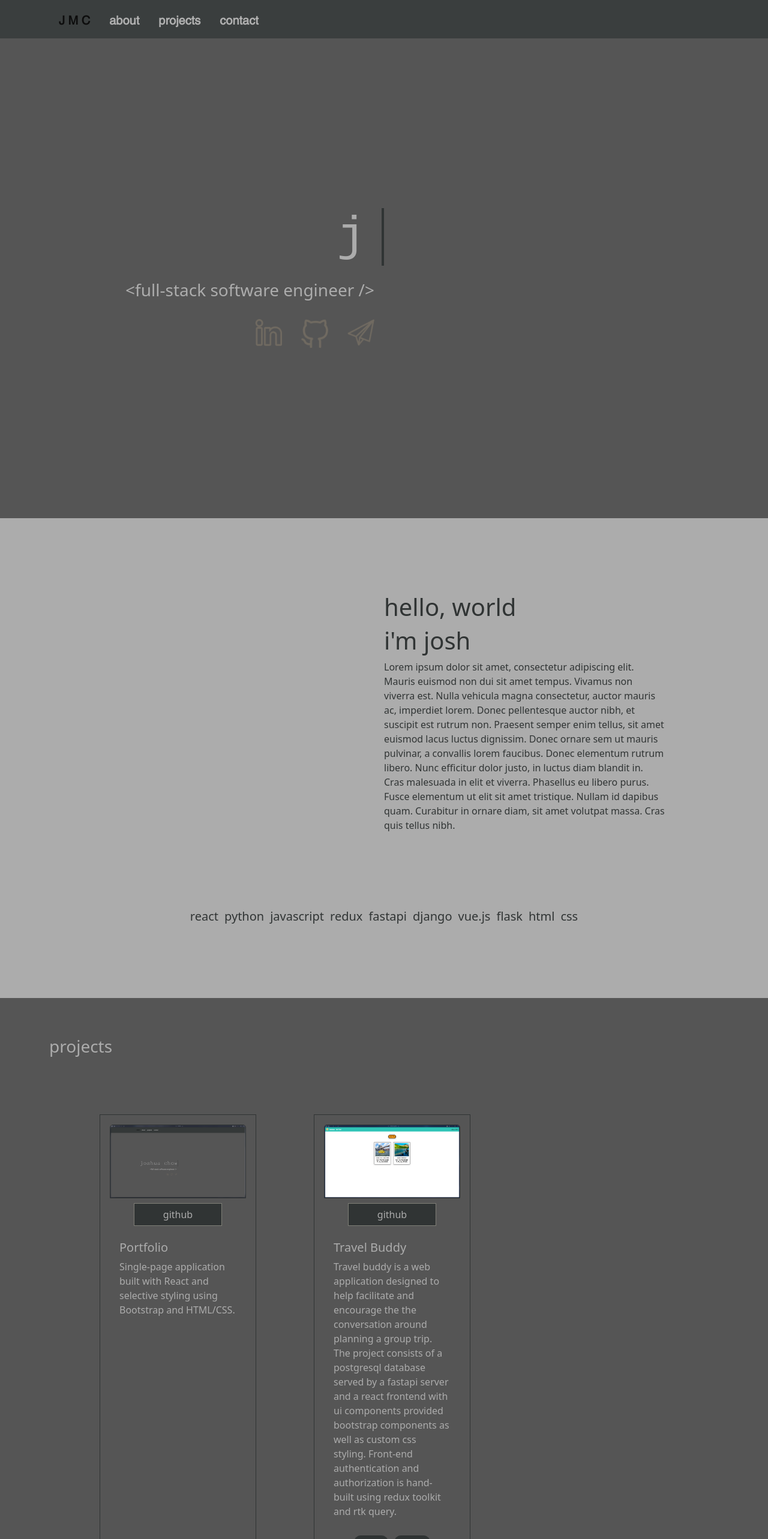
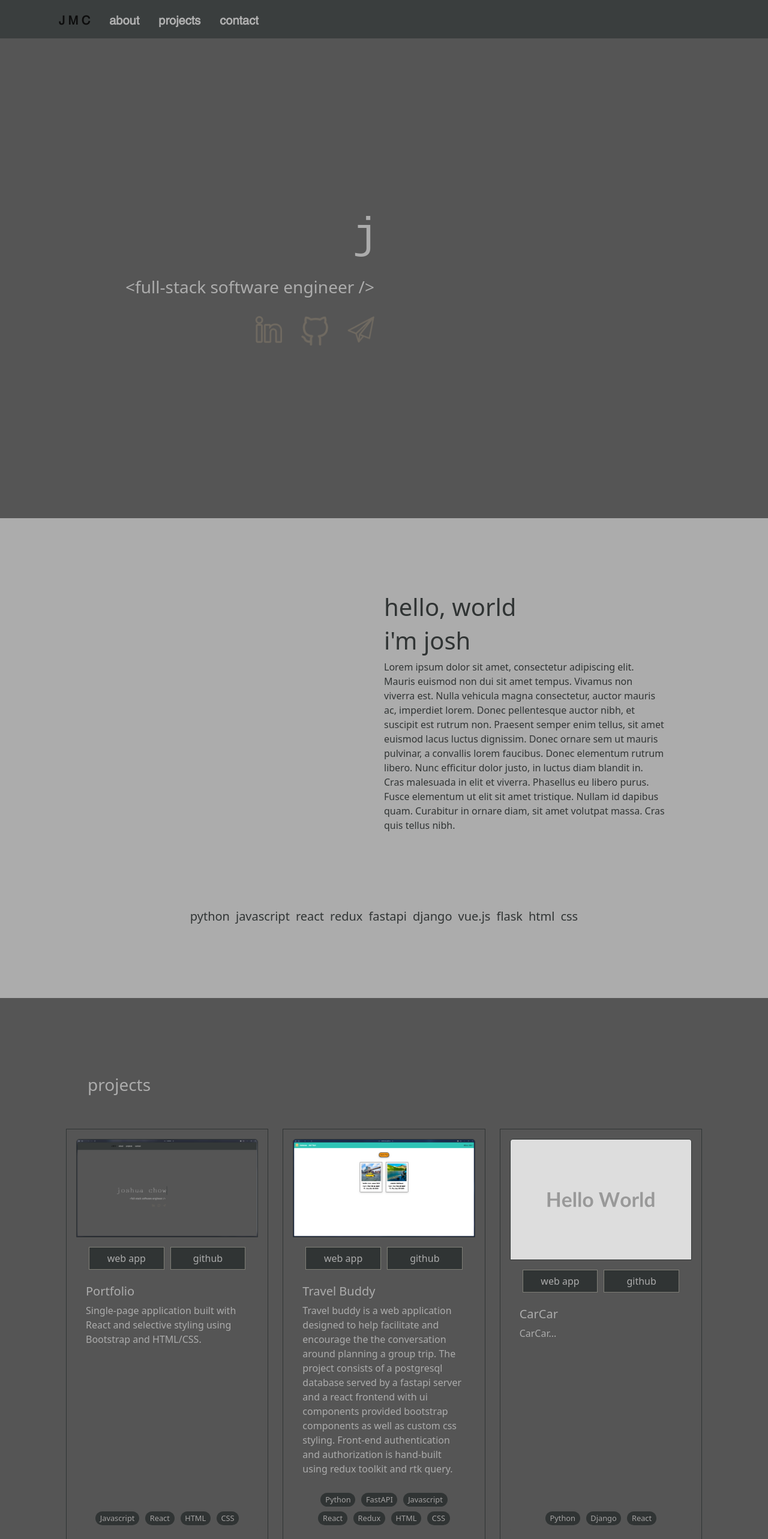
Before and after one commit to thejoshchow/thejoshchow-portfolio, a React (Create React App) app: page / in a window 1280 px wide. Shown: the top 2566 px of the page at 60% size. Built offline with nearby package versions, Linux system fonts and the light colour scheme.

Commit message:
deployment ready

```diff
--- a/src/App.css
+++ b/src/App.css
@@ -74,17 +74,17 @@
 .typed {
   display: inline-flex;
   font-family: "Courier New", Courier, monospace;
-  font-size: 5rem;
+  font-size: 4.5rem;
   word-break: break-all;
   overflow: hidden;
-  border-right: 0.05em solid var(--dark-gray);
+  /* border-right: 0.05em solid var(--dark-gray); */
   height: 1.2em;
   /* white-space: nowrap; */
   letter-spacing: 0.05em;
   /* margin: auto; */
   max-width: max-content;
   animation: typing 3s steps(24, end) infinite alternate,
-    blink-caret 0.75s step-end infinite;
+    blink-caret 0.65s step-end infinite;
 }
 
 .typed:before {
@@ -92,8 +92,10 @@
   display: inline-block;
 }
 
-#hero a:hover {
-  transform: scale(1.25);
+.typed:after {
+  color: var(--dark-gray);
+  content: "_";
+  animation: blink 0.75s step-end infinite;
 }
 
 @keyframes typing {
@@ -106,7 +108,7 @@
 }
 
 /* The typewriter cursor effect */
-@keyframes blink-caret {
+/* @keyframes blink-caret {
   from,
   to {
     border-color: transparent;
@@ -114,6 +116,21 @@
   50% {
     border-color: var(--dark-gray);
   }
+} */
+
+@keyframes blink {
+  0%,
+  75%,
+  100% {
+    opacity: 1;
+  }
+  25% {
+    opacity: 0;
+  }
+}
+
+#hero a:hover {
+  transform: scale(1.25);
 }
 
 /* about */
@@ -146,6 +163,7 @@
 .card-header {
   background-color: var(--med-gray);
   border: none;
+  padding-top: 1rem;
 }
 
 .card-footer {
@@ -158,7 +176,9 @@
   border-radius: 0px;
   border: 1px solid var(--light-gray);
   color: var(--light-silver);
-  width: 75%;
+  width: 65%;
+  /* padding: 5px 5px; */
+  margin: 0 5px;
 }
 
 .badge {
--- a/src/sections/About.jsx
+++ b/src/sections/About.jsx
@@ -3,10 +3,10 @@ import React from "react";
 const About = () => {
   return (
     <section id="about" className="section row">
-      <div className="d-flex align-items-center justify-content-center">
-        <div className="col-xl-6 d-flex flex-column align-items-end"></div>
+      <div className="d-flex flex-row flex-wrap align-items-center justify-content-center">
+        <div className="col-12 col-lg-6 d-flex flex-column align-items-end"></div>
         <div
-          className="col-xl-6 d-flex flex-column align-items-start"
+          className="col-12 col-lg-6 d-flex flex-column align-items-start"
           style={{ paddingRight: "10rem" }}
         >
           <h1>hello, world</h1>
@@ -28,9 +28,9 @@ const About = () => {
       </div>
       <div className="container pt-5">
         <div className="d-flex flex-row justify-content-center flex-wrap">
-          <h5 className="tech">react</h5>
           <h5 className="tech">python</h5>
           <h5 className="tech">javascript</h5>
+          <h5 className="tech">react</h5>
           <h5 className="tech">redux</h5>
           <h5 className="tech">fastapi</h5>
           <h5 className="tech">django</h5>
--- a/src/sections/Hero.jsx
+++ b/src/sections/Hero.jsx
@@ -5,7 +5,7 @@ const Hero = () => {
     <section id="hero" className="section row">
       <div className="d-flex justify-content-center align-items-center">
         {/* <div className="container d-flex row flex-wrap"> */}
-        <div className="col-xl-6 d-flex flex-column align-items-end">
+        <div className="col-12 col-lg-6 d-flex flex-column align-items-end">
           <h1 className="typed">joshua chow</h1>
           <h3>{"<full-stack software engineer />"}</h3>
           <div className="d-flex flex-row">
@@ -25,7 +25,7 @@ const Hero = () => {
             </a>
           </div>
         </div>
-        <div className="col-xl-6 d-flex flex-column align-items-start"></div>
+        <div className="col-lg-6 d-flex flex-column align-items-start"></div>
         {/* </div> */}
       </div>
     </section>
--- a/src/sections/NavBar.jsx
+++ b/src/sections/NavBar.jsx
@@ -13,7 +13,13 @@ const NavBar = () => {
   };
   return (
     <>
-      <Navbar id="navbar" className="navbar-top" expand="lg" sticky="top">
+      <Navbar
+        id="navbar"
+        collapseOnSelect
+        className="navbar-top"
+        // expand="md"
+        sticky="top"
+      >
         <Container className="d-flex">
           <Nav className="d-flex justify-content-around align-items-center">
             <Nav.Item
--- a/src/sections/Projects.jsx
+++ b/src/sections/Projects.jsx
@@ -6,6 +6,7 @@ const Projects = () => {
     return (
       <Card>
         <Card.Img
+          className="img-fluid"
           variant="top"
           src={
             project.screenshot === ""
@@ -14,7 +15,10 @@ const Projects = () => {
           }
           alt="..."
         />
-        <Card.Header className="d-flex justify-content-center">
+        <Card.Header className="d-flex justify-content-around">
+          <a className="btn card-button" href={project.website}>
+            web app
+          </a>
           <a className="btn card-button" href={project.repo}>
             github
           </a>
@@ -48,9 +52,17 @@ const Projects = () => {
       screenshot: "img/travelbuddy.png",
       description:
         "Travel buddy is a web application designed to help facilitate and encourage the the conversation around planning a group trip. The project consists of a postgresql database served by a fastapi server and a react frontend with ui components provided bootstrap components as well as custom css styling. Front-end authentication and authorization is hand-built using redux toolkit and rtk query.",
-      tech: ["Python", "FastAPI", "Javascript", "React", "Redux", "CSS"],
+      tech: [
+        "Python",
+        "FastAPI",
+        "Javascript",
+        "React",
+        "Redux",
+        "HTML",
+        "CSS",
+      ],
       website: "",
-      repo: "",
+      repo: "https://github.com/thejoshchow/travelbuddy",
     },
     {
       name: "CarCar",
@@ -68,25 +80,25 @@ const Projects = () => {
       website: "",
       repo: "",
     },
-    {
-      name: "",
-      screenshot: "",
-      description: "",
-      tech: [],
-      website: "",
-      repo: "",
-    },
+    // {
+    //   name: "",
+    //   screenshot: "",
+    //   description: "",
+    //   tech: [],
+    //   website: "",
+    //   repo: "",
+    // },
   ];
   return (
-    <section id="projects" className="section row">
-      <div className="d-flex flex-column justify-content-center align-items-center">
-        <div className="container">
-          <h3 className="m-auto">projects</h3>
-        </div>
-        <div className="container d-flex flex-wrap p-5">
+    <section id="projects" className="section">
+      <div className="container d-flex flex-column align-items-between justify-content-center m-auto">
+        <div className="row d-flex p-3">
+          <div className="p-5">
+            <h3>projects</h3>
+          </div>
           {projects.map((project) => {
             return (
-              <div key={project.name} className="col-12 col-xl-3 m-5">
+              <div key={project.name} className="col-12 col-lg-6 col-xl-4 mb-4">
                 {projectCard(project)}
               </div>
             );
```
